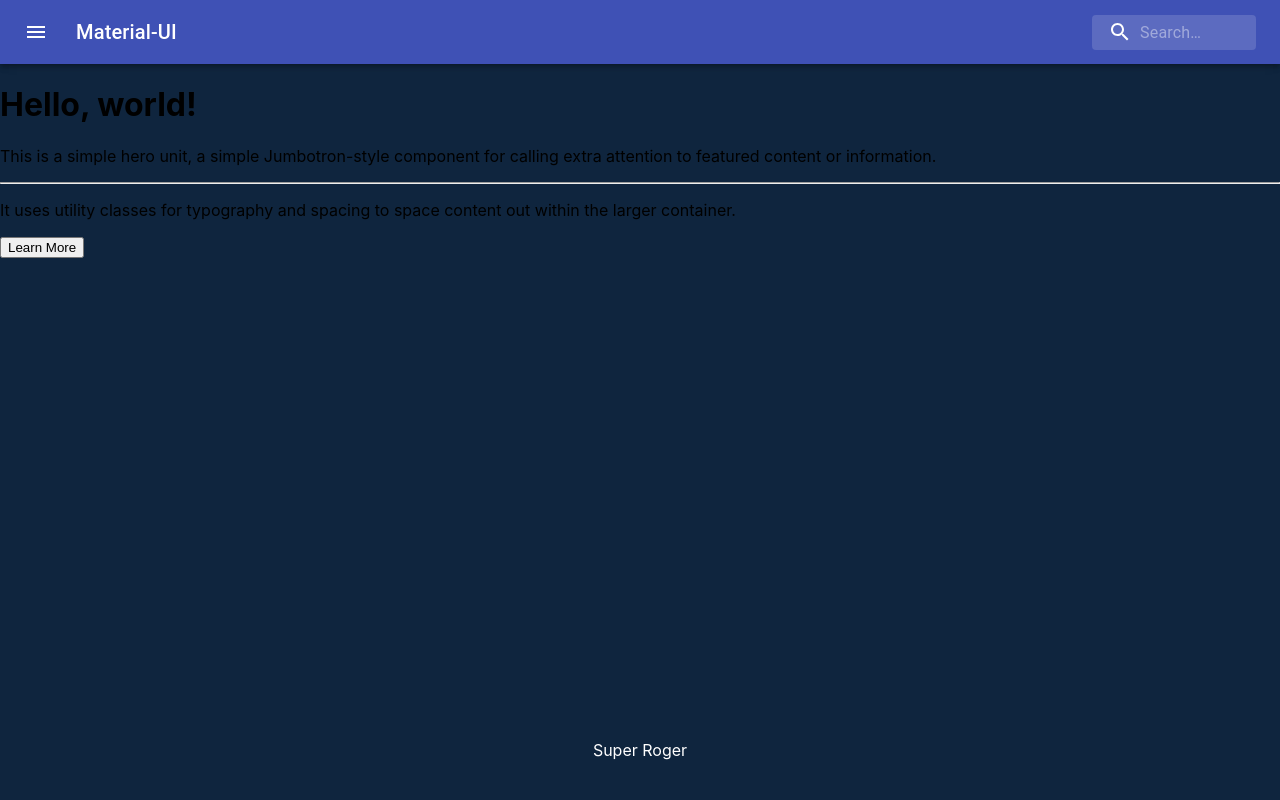
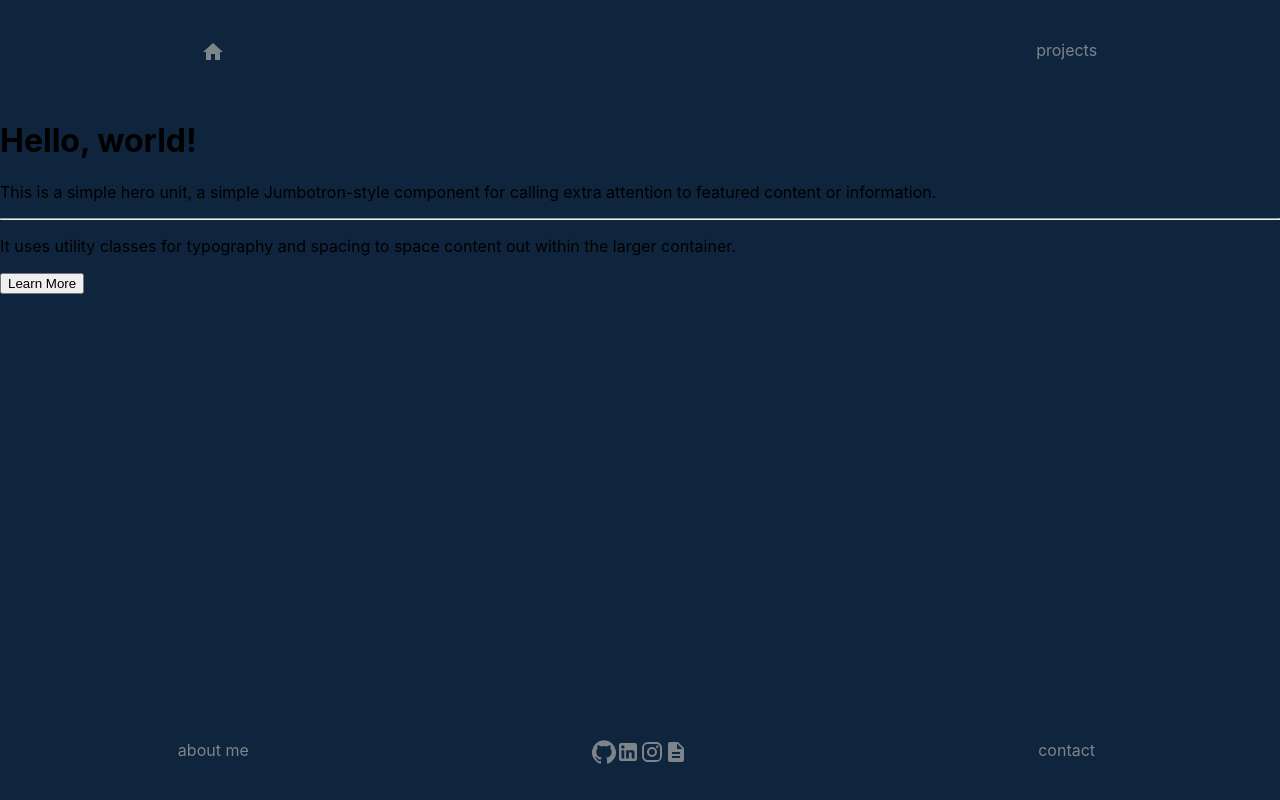
Before and after one commit to rogercerpa/PortFolio, a React (Create React App) app: page /#/ in a window 1280 px wide. Built offline with nearby package versions, Linux system fonts and the light colour scheme.

Commit message:
updated header and footer styling

```diff
--- a/src/App.js
+++ b/src/App.js
@@ -13,7 +13,7 @@ function App() {
 			<div className="container">
 				<NavBar />
 				<Switch>
-					<Route exact path={[ '/', '/aboutme' ]}>
+					<Route exact path={[ '/' ]}>
 						<AboutMe />
 					</Route>
 					<Route exact path={[ '/projects' ]}>
--- a/src/components/footer/index.css
+++ b/src/components/footer/index.css
@@ -12,5 +12,5 @@ body {
 	height: 60px;
 	background-color: transparent;
 	text-align: center;
-	color: white;
+	color: #7d848a;
 }
--- a/src/components/footer/index.js
+++ b/src/components/footer/index.js
@@ -1,8 +1,32 @@
 import React from 'react';
 import './index.css';
+import Grid from '@material-ui/core/Grid';
+import GitHubIcon from '@material-ui/icons/GitHub';
+import LinkedInIcon from '@material-ui/icons/LinkedIn';
+import InstagramIcon from '@material-ui/icons/Instagram';
+import ResumeIcon from '@material-ui/icons/Description';
 
 function StickyFooter() {
-	return <div className="footer">Super Roger</div>;
+	return (
+		<div className="footer">
+			<Grid container spacing={0}>
+				<Grid item xs={12} sm={4}>
+					<div>about me</div>
+				</Grid>
+				<Grid item xs={12} sm={4}>
+					<div container>
+						<GitHubIcon />
+						<LinkedInIcon />
+						<InstagramIcon />
+						<ResumeIcon />
+					</div>
+				</Grid>
+				<Grid item xs={12} sm={4}>
+					<div>contact</div>
+				</Grid>
+			</Grid>
+		</div>
+	);
 }
 
 export default StickyFooter;
--- /dev/null
+++ b/src/components/navbar/index.css
@@ -0,0 +1,10 @@
+.header {
+	width: 100%;
+	height: 60px;
+	background-color: transparent;
+	text-align: center;
+	color: #7d848a;
+}
+body {
+	margin-top: 40px;
+}
--- a/src/components/navbar/index.js
+++ b/src/components/navbar/index.js
@@ -1,101 +1,23 @@
 import React from 'react';
-import AppBar from '@material-ui/core/AppBar';
-import Toolbar from '@material-ui/core/Toolbar';
-import IconButton from '@material-ui/core/IconButton';
-import Typography from '@material-ui/core/Typography';
-import InputBase from '@material-ui/core/InputBase';
-import { fade, makeStyles } from '@material-ui/core/styles';
-import MenuIcon from '@material-ui/icons/Menu';
-import SearchIcon from '@material-ui/icons/Search';
 
-const useStyles = makeStyles((theme) => ({
-	root       : {
-		flexGrow : 1
-	},
-	menuButton : {
-		marginRight : theme.spacing(2)
-	},
-	title      : {
-		flexGrow                     : 1,
-		display                      : 'none',
-		[theme.breakpoints.up('sm')]: {
-			display : 'block'
-		}
-	},
-	search     : {
-		position                     : 'relative',
-		borderRadius                 : theme.shape.borderRadius,
-		backgroundColor              : fade(theme.palette.common.white, 0.15),
-		'&:hover'                    : {
-			backgroundColor : fade(theme.palette.common.white, 0.25)
-		},
-		marginLeft                   : 0,
-		width                        : '100%',
-		[theme.breakpoints.up('sm')]: {
-			marginLeft : theme.spacing(1),
-			width      : 'auto'
-		}
-	},
-	searchIcon : {
-		padding        : theme.spacing(0, 2),
-		height         : '100%',
-		position       : 'absolute',
-		pointerEvents  : 'none',
-		display        : 'flex',
-		alignItems     : 'center',
-		justifyContent : 'center'
-	},
-	inputRoot  : {
-		color : 'inherit'
-	},
-	inputInput : {
-		padding                      : theme.spacing(1, 1, 1, 0),
-		// vertical padding + font size from searchIcon
-		paddingLeft                  : `calc(1em + ${theme.spacing(4)}px)`,
-		transition                   : theme.transitions.create('width'),
-		width                        : '100%',
-		[theme.breakpoints.up('sm')]: {
-			width     : '12ch',
-			'&:focus' : {
-				width : '20ch'
-			}
-		}
-	}
-}));
+import Grid from '@material-ui/core/Grid';
+import './index.css';
+import HomeIcon from '@material-ui/icons/Home';
 
-export default function SearchAppBar() {
-	const classes = useStyles();
-
+export default function FullWidthGrid() {
 	return (
-		<div className={classes.root}>
-			<AppBar position="static">
-				<Toolbar>
-					<IconButton
-						edge="start"
-						className={classes.menuButton}
-						color="inherit"
-						aria-label="open drawer"
-					>
-						<MenuIcon />
-					</IconButton>
-					<Typography className={classes.title} variant="h6" noWrap>
-						Material-UI
-					</Typography>
-					<div className={classes.search}>
-						<div className={classes.searchIcon}>
-							<SearchIcon />
-						</div>
-						<InputBase
-							placeholder="Search…"
-							classes={{
-								root  : classes.inputRoot,
-								input : classes.inputInput
-							}}
-							inputProps={{ 'aria-label': 'search' }}
-						/>
+		<div className="header">
+			<Grid container spacing={0}>
+				<Grid item xs={12} sm={4}>
+					<div container>
+						<HomeIcon />
 					</div>
-				</Toolbar>
-			</AppBar>
+				</Grid>
+				<Grid item xs={12} sm={4} />
+				<Grid item xs={12} sm={4}>
+					<div>projects</div>
+				</Grid>
+			</Grid>
 		</div>
 	);
 }
```
Also changed, not shown: 1 other file (tests, documents, lock files or other folders).
